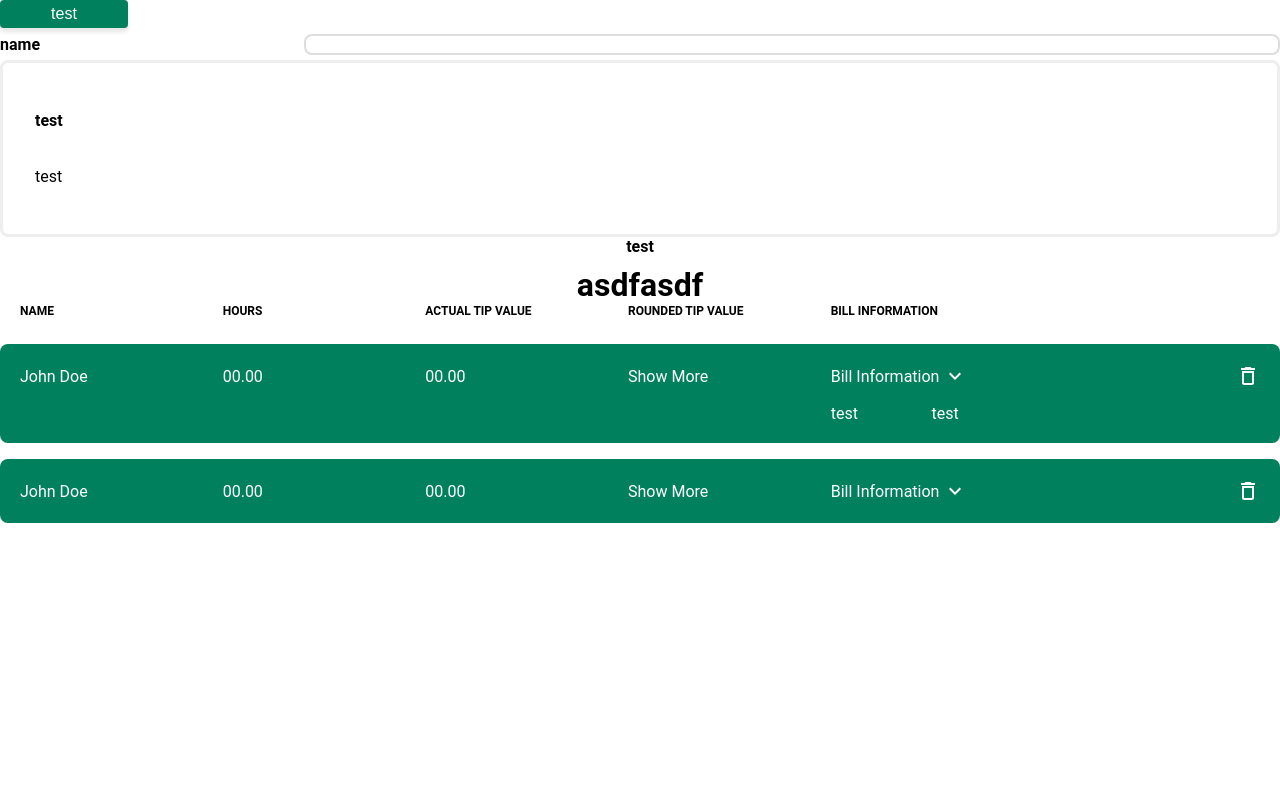
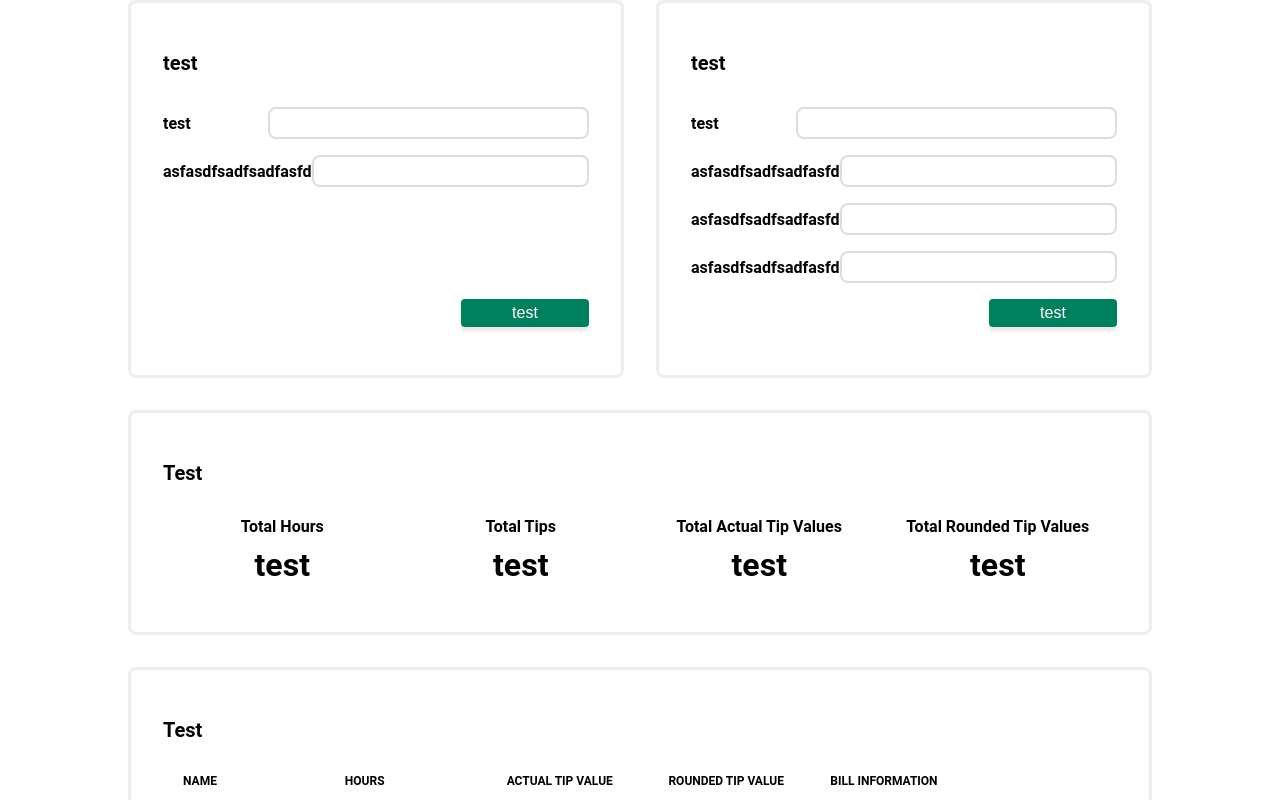
Before and after one commit to albondad/starbucks-tips-calculator, a Next.js app: page / in a window 1280 px wide. Shown: the top 800 px of the page. Built offline with nearby package versions, Linux system fonts and the light colour scheme.

Commit message:
Add main page component

```diff
--- /dev/null
+++ b/components/pages/index.js
@@ -0,0 +1 @@
+export * from './main';
--- /dev/null
+++ b/components/pages/main/index.js
@@ -0,0 +1,114 @@
+import { ST } from 'next/dist/next-server/lib/utils';
+import React from 'react'
+import * as Shared from '../../shared';
+import * as StyledComponents from './styled-components';
+
+export const Main = () => {
+    return (
+        <StyledComponents.Main>
+            <StyledComponents.GlobalStyle />
+            <StyledComponents.MainForms>
+                <StyledComponents.MainFormsItem>
+                        <Shared.Card
+                            label='test'
+                        >
+                        <StyledComponents.MainFormsItemBody>
+                            <StyledComponents.MainFormsItemBodyInput>
+                                <Shared.Input
+                                    label='test'
+                                />
+                            </StyledComponents.MainFormsItemBodyInput>
+                            <StyledComponents.MainFormsItemBodyInput>
+                                <Shared.Input
+                                    label='asfasdfsadfsadfasfd'
+                                />
+                            </StyledComponents.MainFormsItemBodyInput>
+                            <StyledComponents.MainFormsItemBodyButton>
+                                <Shared.Button
+                                    label='test'
+                                />
+                            </StyledComponents.MainFormsItemBodyButton>
+
+                    </StyledComponents.MainFormsItemBody>
+                        </Shared.Card>
+                </StyledComponents.MainFormsItem>
+
+                <StyledComponents.MainFormsItem>
+                        <Shared.Card
+                            label='test'
+                        >
+                        <StyledComponents.MainFormsItemBody>
+                            <StyledComponents.MainFormsItemBodyInput>
+                                <Shared.Input
+                                    label='test'
+                                />
+                            </StyledComponents.MainFormsItemBodyInput>
+                            <StyledComponents.MainFormsItemBodyInput>
+                                <Shared.Input
+                                    label='asfasdfsadfsadfasfd'
+                                />
+                            </StyledComponents.MainFormsItemBodyInput>
+                            <StyledComponents.MainFormsItemBodyInput>
+                                <Shared.Input
+                                    label='asfasdfsadfsadfasfd'
+                                />
+                            </StyledComponents.MainFormsItemBodyInput>
+                            <StyledComponents.MainFormsItemBodyInput>
+                                <Shared.Input
+                                    label='asfasdfsadfsadfasfd'
+                                />
+                            </StyledComponents.MainFormsItemBodyInput>
+                            <StyledComponents.MainFormsItemBodyButton>
+                                <Shared.Button
+                                    label='test'
+                                />
+                            </StyledComponents.MainFormsItemBodyButton>
+
+                    </StyledComponents.MainFormsItemBody>
+                        </Shared.Card>
+                </StyledComponents.MainFormsItem>
+            </StyledComponents.MainForms>
+
+            <StyledComponents.MainStatistics>
+                <Shared.Card
+                    label="Test"
+                >
+                    <StyledComponents.MainStatisticsBody>
+                        <StyledComponents.MainStatisticsBodyItem>
+                            <Shared.Statistic
+                                label='Total Hours'
+                                value='test'
+                            />
+                        </StyledComponents.MainStatisticsBodyItem>
+                        <StyledComponents.MainStatisticsBodyItem>
+                            <Shared.Statistic
+                                label='Total Tips'
+                                value='test'
+                            />
+                        </StyledComponents.MainStatisticsBodyItem>
+                        <StyledComponents.MainStatisticsBodyItem>
+                            <Shared.Statistic
+                                label='Total Actual Tip Values'
+                                value='test'
+                            />
+                        </StyledComponents.MainStatisticsBodyItem>
+                        <StyledComponents.MainStatisticsBodyItem>
+                            <Shared.Statistic
+                                label='Total Rounded Tip Values'
+                                value='test'
+                            />
+                        </StyledComponents.MainStatisticsBodyItem>
+
+                    </StyledComponents.MainStatisticsBody>
+                </Shared.Card>
+            </StyledComponents.MainStatistics>
+            <StyledComponents.MainEmployees>
+                <Shared.Card
+                    label="Test"
+                >
+                    <Shared.Employees />
+                </Shared.Card>
+            </StyledComponents.MainEmployees>
+        </StyledComponents.Main>
+    )
+};
--- /dev/null
+++ b/components/pages/main/styled-components.js
@@ -0,0 +1,70 @@
+import styled, { createGlobalStyle } from 'styled-components'
+
+export const GlobalStyle = createGlobalStyle`
+    @import url('https://fonts.googleapis.com/css2?family=Roboto:wght@100&display=swap');
+
+    body {
+        margin: 0px;
+        font-family: Roboto;
+    }
+`
+
+export const Main = styled.div`
+    width: 80%;
+    margin:auto;
+`
+
+export const MainForms = styled.div`
+    display: flex;
+    align-items: stretch;
+`
+
+export const MainFormsItem = styled.div`
+    flex-grow: 1;
+    :first-of-type {
+        padding-right: 16px;
+    }
+    :last-of-type {
+        padding-left: 16px;
+    }
+`
+
+export const MainFormsItemBody = styled.div`
+    position: relative;
+    display: flex;
+    flex-direction: column;
+    height: 100%;
+`
+
+export const MainFormsItemBodyInput = styled.div`
+    justify-self: center;
+
+    :not(:first-of-type) {
+        margin-top: 16px;
+    };
+`
+
+export const MainFormsItemBodyButton = styled.div`
+    display: flex;
+    flex-grow: 1;
+    margin-top: 16px;
+    justify-content: flex-end;
+    align-items: flex-end;
+`
+
+export const MainStatistics = styled.div`
+    margin-top: 32px;
+`
+
+export const MainStatisticsBody = styled.div`
+    display: flex;
+`
+
+export const MainStatisticsBodyItem = styled.div`
+    flex-basis: 0;
+    flex-grow: 1;
+`
+
+export const MainEmployees = styled.div`
+    margin-top: 32px;
+`
--- a/components/shared/button/index.js
+++ b/components/shared/button/index.js
@@ -1,7 +1,7 @@
 import * as StyledComponents from './styled-components';
 
-export const Button = () => {
+export const Button = (props) => {
     return (
-        <StyledComponents.Button>test</StyledComponents.Button>
+        <StyledComponents.Button>{props.label}</StyledComponents.Button>
     )
 }
--- a/components/shared/card/styled-components.js
+++ b/components/shared/card/styled-components.js
@@ -1,14 +1,19 @@
 import styled from 'styled-components';
 
 export const Card = styled.div`
+    display: flex;
+    flex-direction: column;
+    box-sizing: border-box;
     border-color: #eeeeee;
     border-style: solid;
     border-radius: 8px;
     padding: 48px 32px;
+    height: 100%;
 `
 
 export const CardHeader = styled.div`
     display: flex;
+    font-size: 20px;
 `
 
 export const CardHeaderLabel = styled.div`
@@ -25,5 +30,7 @@ export const CardHeaderIcon = styled.div`
 `
 
 export const CardBody = styled.div`
+    flex-grow: 1;
     margin-top: 32px;
+    height: 100%;
 `
--- a/components/shared/employees/styled-components.js
+++ b/components/shared/employees/styled-components.js
@@ -39,7 +39,7 @@ export const EmployeesHeadRoundedTipValue = styled.div`
 
 export const EmployeesHeadBillInformation = styled.div`
     flex-basis: 0;
-    flex-grow: 2;
+    flex-grow: 1.5;
     font-size: 12px;
     font-weight: 700;
 `
@@ -95,7 +95,7 @@ export const EmployeesRowRoundedTipValue = styled.div`
 
 export const EmployeesRowBillInformation = styled.div`
     flex-basis: 0;
-    flex-grow: 2;
+    flex-grow: 1.5;
     color: #ffffff;
 `
 
--- a/components/shared/input/index.js
+++ b/components/shared/input/index.js
@@ -4,7 +4,7 @@ import * as StyledComponents from './styled-components';
 export const Input = (props) => {
     return (
         <StyledComponents.Input>
-            <StyledComponents.InputLabel>name</StyledComponents.InputLabel>
+            <StyledComponents.InputLabel>{props.label}</StyledComponents.InputLabel>
             <StyledComponents.InputArea />
         </StyledComponents.Input>
     )
--- a/components/shared/input/styled-components.js
+++ b/components/shared/input/styled-components.js
@@ -7,13 +7,17 @@ export const Input = styled.div`
 `
 
 export const InputLabel = styled.div`
+    flex-basis: 0;
     flex-grow: 1;
     font-weight:700;
 `
 
 export const InputArea = styled.input`
+    flex-basis: 0;
     flex-grow: 3;
+    box-sizing: border-box;
     border-color: #dddddd;
     border-style: solid;
     border-radius: 8px;
+    height: 100%;
 `
--- a/package.json
+++ b/package.json
@@ -9,6 +9,7 @@
     "start": "next start"
   },
   "dependencies": {
+    "babel-plugin-styled-components": "^1.12.0",
     "next": "^10.0.5",
     "react": "^17.0.1",
     "react-dom": "^17.0.1",
--- a/pages/index.js
+++ b/pages/index.js
@@ -1,7 +1,7 @@
-import Application from '../components/application';
+import * as Pages from '../components/pages';
 
-const Index = () => {
-    return <Application />
+const Main = () => {
+    return <Pages.Main />
 }
 
-export default Index;
+export default Main;
```
Also changed, not shown: .babelrc (added), 1 other file (tests, documents, lock files or other folders).
